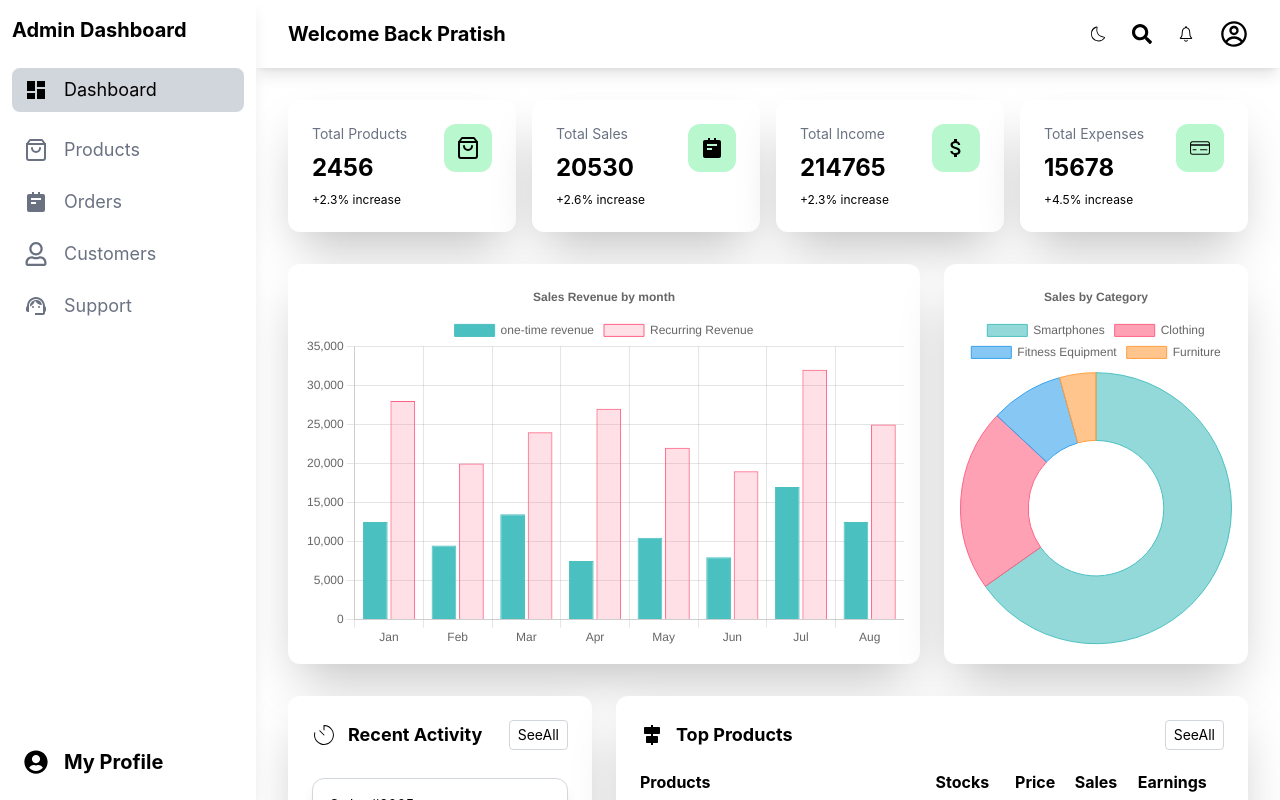
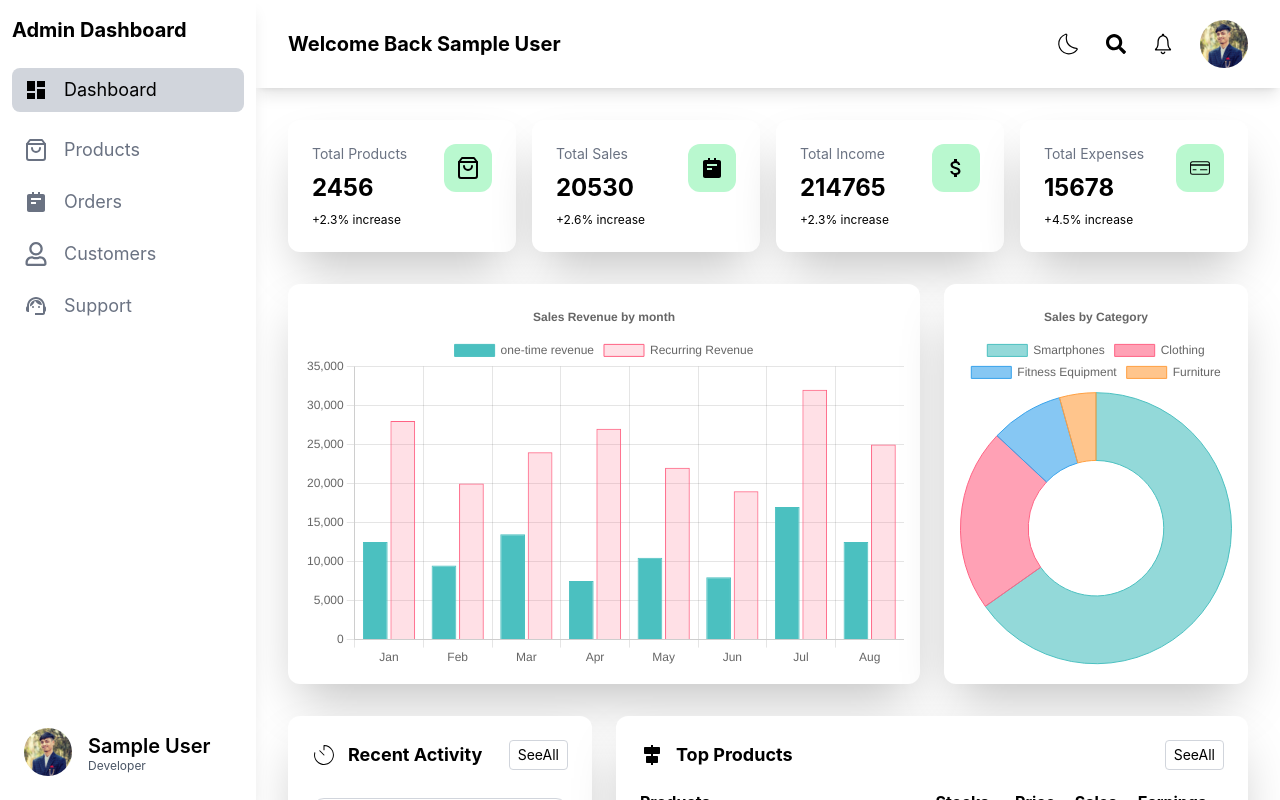
Before and after one commit to PratishBuzzra/Admin-Dashboard, a React (Vite) app: page /dashboard in a window 1280 px wide. Shown: the top 800 px of the page. Built offline with nearby package versions, Linux system fonts and the light colour scheme; sample sign-in values are in the browser's storage.

Commit message:
added img profile and name

```diff
--- a/src/components/Header.tsx
+++ b/src/components/Header.tsx
@@ -1,20 +1,24 @@
 import { CiDark } from "react-icons/ci";
 import { IoIosNotificationsOutline } from "react-icons/io";
 import { FaSearch } from "react-icons/fa";
-import { CgProfile } from "react-icons/cg";
+
+import { useContext } from "react";
+import AuthContext from "../context/authContext";
+import pratishimg from "/pb.jpg"
 const Header = () => {
+ const {user} = useContext(AuthContext)!
   return (
     <header className="shadow-lg px-4 md:px-8 py-4 md:py-5 ">
       <div className="flex flex-col md:flex-row justify-between items-center">
-        <h2 className="md:text-xl text-lg font-bold md:mb-0 mb-2">Welcome Back Pratish</h2>
+        <h2 className="md:text-xl text-lg font-bold md:mb-0 mb-2">Welcome Back {user?.name}</h2>
         <div className="flex items-center gap-6">
             <div className="flex gap-6 md:text-xl text-lg">
-            <button><CiDark /></button>
+            <button><CiDark size={28}/></button>
             <button><FaSearch /></button>
-            <button><IoIosNotificationsOutline /></button>
+            <button><IoIosNotificationsOutline size={26}/></button>
             </div>
             <div>
-                <CgProfile size={28}/>
+                <img src={pratishimg}  className="w-12 h-12 rounded-full" alt={user?.name} />
             </div>
         </div>
       </div>
--- a/src/components/Sidebar.tsx
+++ b/src/components/Sidebar.tsx
@@ -1,12 +1,14 @@
 import { MdDashboard } from "react-icons/md";
 import { FiShoppingBag } from "react-icons/fi";
 import { BiSolidNotepad } from "react-icons/bi";
-import { FaRegUser, FaUserCircle } from "react-icons/fa";
+import { FaRegUser} from "react-icons/fa";
 import { MdSupportAgent } from "react-icons/md";
 import { RiMenuFold3Fill } from "react-icons/ri";
 import { IoMdClose } from "react-icons/io";
 import { NavLink } from "react-router-dom";
-import { useState } from "react";
+import { useContext, useState } from "react";
+import AuthContext from "../context/authContext";
+import pratishimg from "/pb.jpg"
 const sideItems = [
   {id: 1, to: '/dashboard', icon: <MdDashboard size={24} />, label: 'Dashboard' },
   {id:2, to: '/products', icon: <FiShoppingBag size={24} />, label: 'Products' },
@@ -16,7 +18,7 @@ const sideItems = [
 ];
 const Sidebar = () => {
     const [open, setOpen] = useState<boolean>(true)
-
+    const {user} = useContext(AuthContext)!
   return (
     <>
     {
@@ -39,8 +41,11 @@ const Sidebar = () => {
             ))}
         </ul>
         <div className="flex px-3 py-2 items-center gap-4 ">
-            <span><FaUserCircle size={24}/></span>
-            <h3 className={`font-bold text-xl ${open ? 'block' : 'hidden'} md:block` }>My Profile</h3>
+            <img src={pratishimg}  className={`${open ? "w-12 h-12" : "w-8 h-8"} md:w-12 md:h-12 object-cover rounded-full`} alt={user?.name} />
+            <div className="flex flex-col  ">
+            <h3 className={`font-semibold text-xl ${open ? 'block' : 'hidden'} md:block` }>{user?.name}</h3>
+            <span className={`text-xs leading-3 text-gray-600 ${open ? 'block' : 'hidden'} md:block`}>Developer</span>
+            </div>
         </div>
 
     </aside>
```
Also changed, not shown: public/pb.jpg (added).
